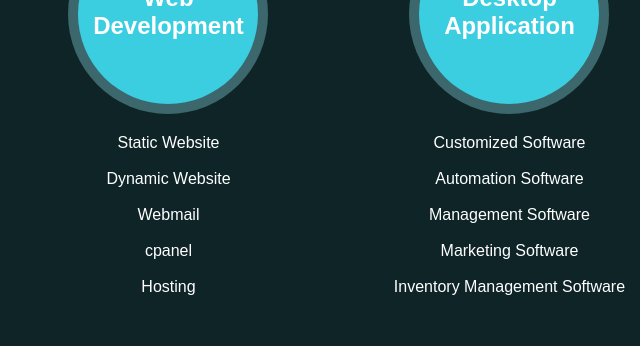
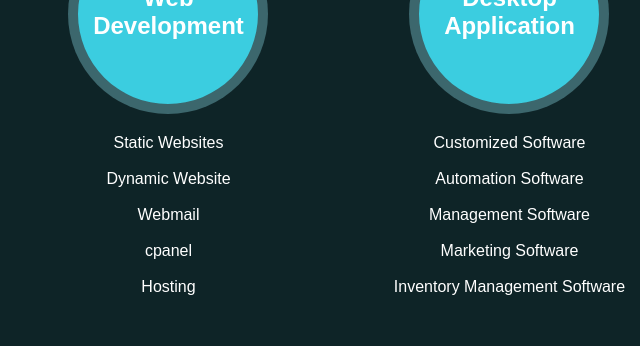
Before and after one commit to surprivib/AZSoftwares, a plain HTML site: page index.html in a window 1280 px wide. Shown: the part 1540-1886 px from the top of the page, 130-770 px from the left. Drawn offline with Linux system fonts and the light colour scheme.

Commit message:
Update index.html

```diff
--- a/index.html
+++ b/index.html
@@ -61,7 +61,7 @@
 
 					<h2>Web Development</h2>
 					<p>
-						Static Website<br><br>Dynamic Website<br><br>Webmail<br><br>cpanel<br><br>Hosting
+						Static Websites<br><br>Dynamic Website<br><br>Webmail<br><br>cpanel<br><br>Hosting
 
 					</p>
 				</div>
```
